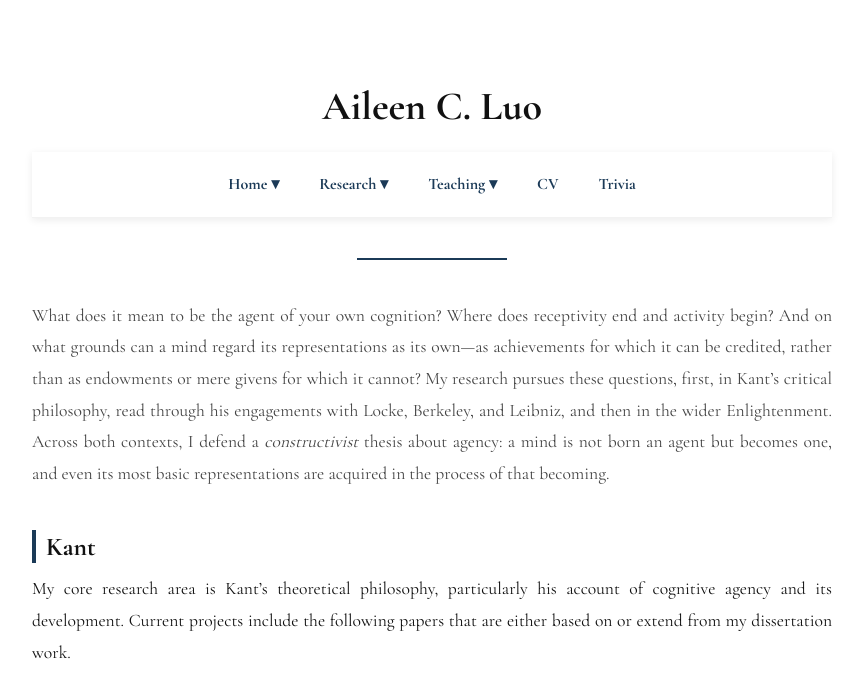
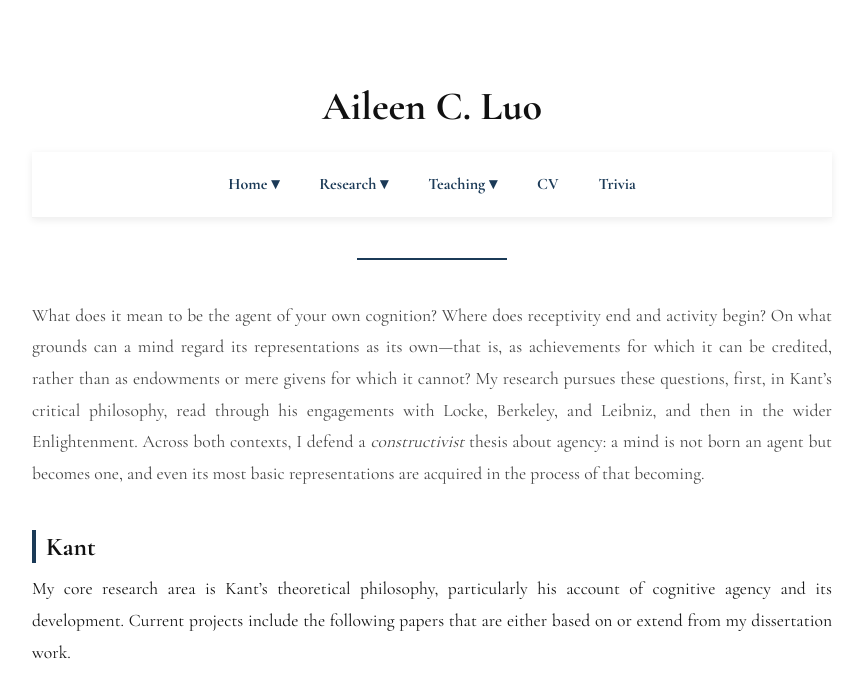
Before and after one commit to aileencluo/aileencluo.github.io, a Jekyll site: the page built from research.md, in a window 1280 px wide and 900 px high, cut to the strip 0-693 px from the top of the window. Shown: the whole strip, without its empty margins (208-1071 px from the left). Built offline with Jekyll 4.4.1, drawn with Linux system fonts in a browser that asks for light colours.

Commit message:
Update research.md

```diff
--- a/research.md
+++ b/research.md
@@ -6,7 +6,7 @@ title: Research
 
 <div class="divider"></div>
 
-<p class="subdesc">What does it mean to be the agent of your own cognition? Where does receptivity end and activity begin? And on what grounds can a mind regard its representations as its own—as achievements for which it can be credited, rather than as endowments or mere givens for which it cannot? My research pursues these questions, first, in Kant’s critical philosophy, read through his engagements with Locke, Berkeley, and Leibniz, and then in the wider Enlightenment. Across both contexts, I defend a <em>constructivist</em> thesis about agency: a mind is not born an agent but becomes one, and even its most basic representations are acquired in the process of that becoming.</p>
+<p class="subdesc">What does it mean to be the agent of your own cognition? Where does receptivity end and activity begin? On what grounds can a mind regard its representations as its own—that is, as achievements for which it can be credited, rather than as endowments or mere givens for which it cannot? My research pursues these questions, first, in Kant’s critical philosophy, read through his engagements with Locke, Berkeley, and Leibniz, and then in the wider Enlightenment. Across both contexts, I defend a <em>constructivist</em> thesis about agency: a mind is not born an agent but becomes one, and even its most basic representations are acquired in the process of that becoming.</p>
 
 
 <!-- ===== Kant ===== -->
```
